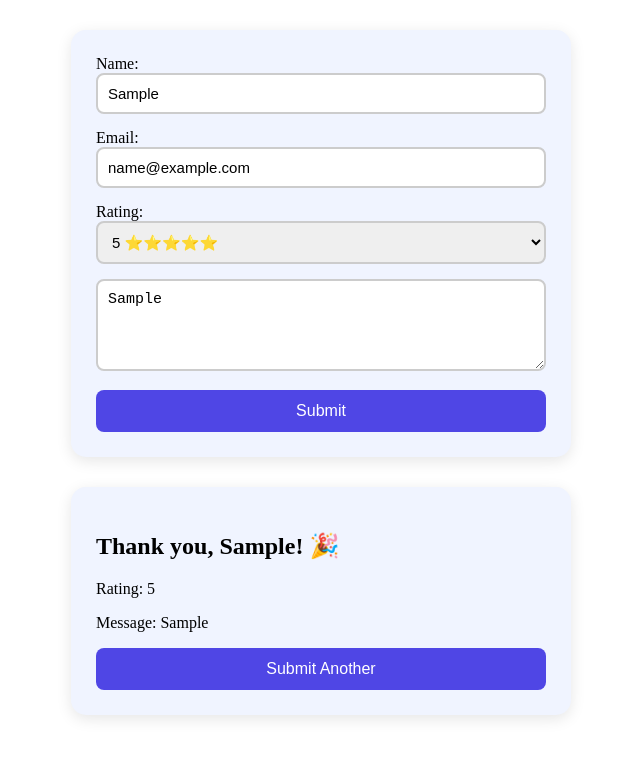
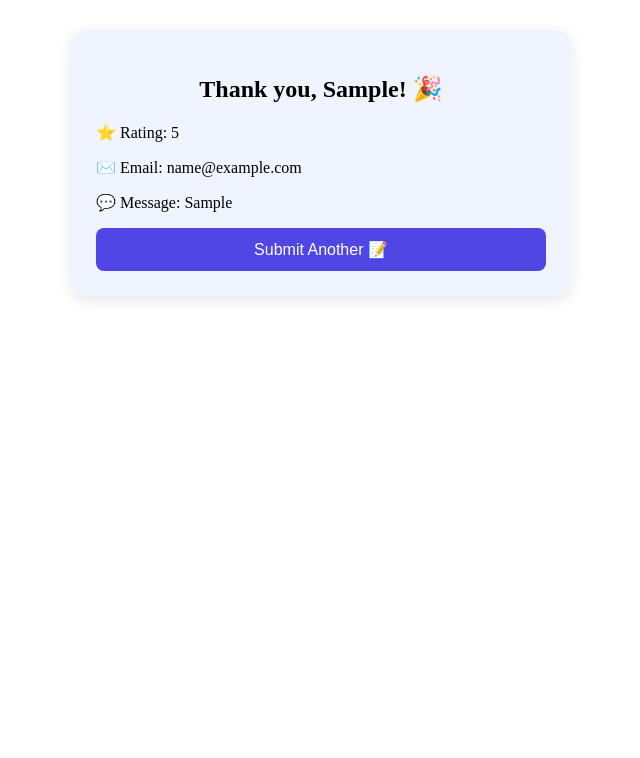
Before and after one commit to RadhikaKapoor383/React-Codes, a React (Vite) app: page / in a window 1280 px wide. Both pictures are taken after typing "Sample", "name@example.com", "Sample" into the empty fields and a click on the button "Submit". Shown: the top 758 px of the page, without its empty margins (319-959 px from the left). Built offline with nearby package versions, Linux system fonts and the light colour scheme.

Commit message:
Before I was shown form as well as summary but I updated and just showing form while editing or adding new othervise I'm just showing summary

```diff
--- a/src/FeedbackForm.jsx
+++ b/src/FeedbackForm.jsx
@@ -56,6 +56,19 @@ function FeedbackForm() {
         borderRadius: "8px", fontSize: "16px",
         cursor: "pointer"
     }
+    if (submitted) {
+        return (
+            <div style={formStyle}>
+                <h2 style={{ textAlign: "center" }}>Thank you, {form.name}! 🎉</h2>
+                <p>⭐ Rating: {form.rating}</p>
+                <p>✉️ Email: {form.email}</p>
+                <p>💬 Message: {form.message}</p>
+                <button onClick={() => setSubmitted(false)} style={buttonStyle}>
+                    Submit Another 📝
+                </button>
+            </div>
+        );
+    }
     return (
         <div>
             <form style={formStyle} onSubmit={handleSubmit}>
@@ -81,16 +94,6 @@ function FeedbackForm() {
                 />
                 <button type="submit" style={buttonStyle}>Submit</button>
             </form>
-            {submitted && (
-                <div style={formStyle}>
-                <h2>Thank you, {form.name}! 🎉</h2>
-                <p>Rating: {form.rating}</p>
-                <p>Message: {form.message}</p>
-                <button onClick={() => setSubmitted(false)} style={buttonStyle}>
-                    Submit Another
-                </button>
-            </div>
-            )}
         </div>
 
     );
```
